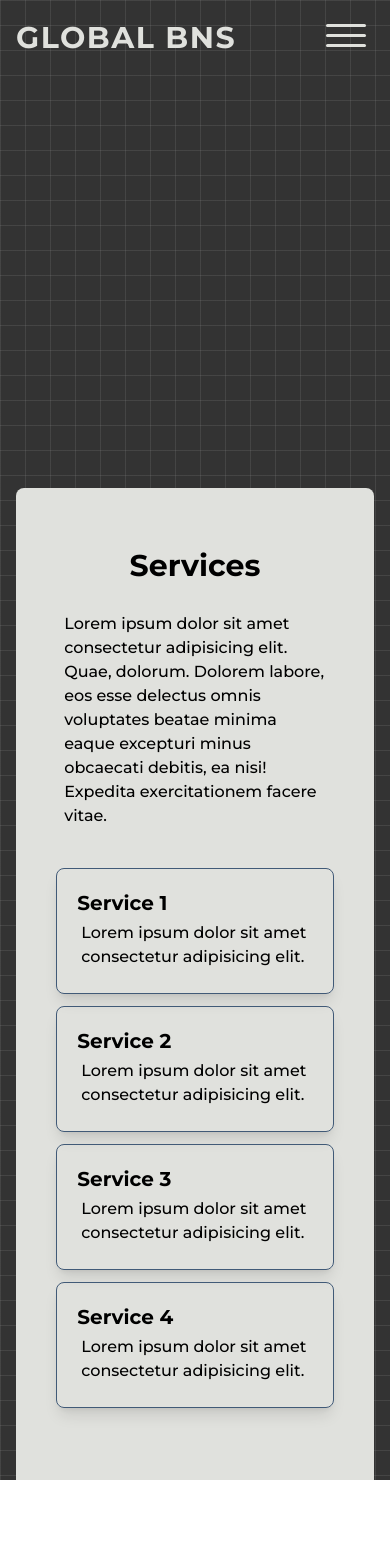
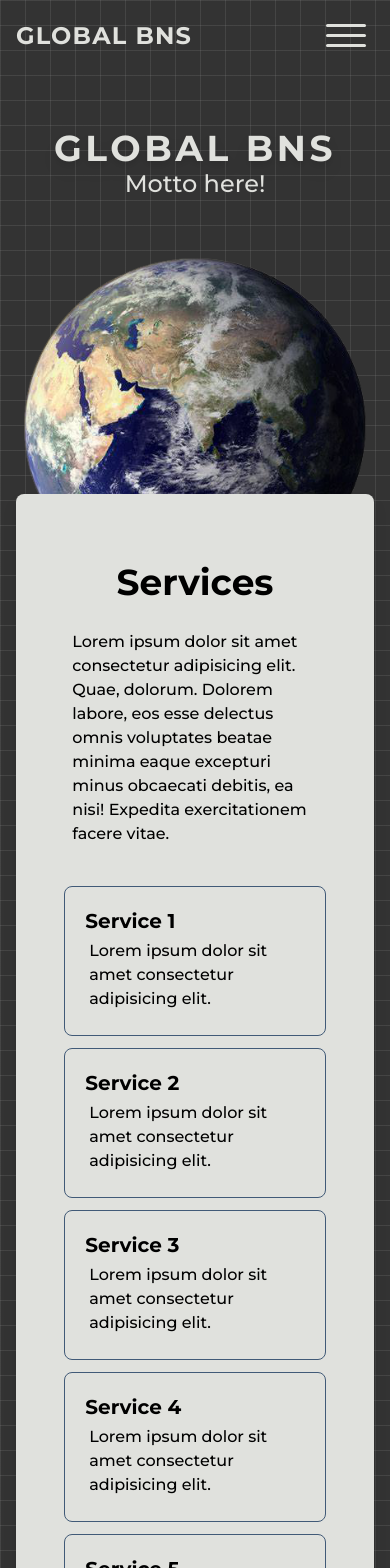
Before and after one commit to bllakcn/global-bns-website, a Next.js app: page / in a window 390 px wide. Shown: the top 1568 px of the page. Before the commit the page ends 1480 px from the top, so only its background shows below. Built offline with nearby package versions, Linux system fonts and the light colour scheme.

Commit message:
Redesign hero and services

```diff
--- a/pages/components/Layout/Navbar/Hamburger.tsx
+++ b/pages/components/Layout/Navbar/Hamburger.tsx
@@ -6,9 +6,10 @@ import { FC } from "react";
 type HamburgerProps = {
   setIsActive: (value: boolean) => void;
   isActive: boolean;
-};
+  y: number;
+} & React.HTMLAttributes<HTMLDivElement>;
 
-const Hamburger: FC<HamburgerProps> = ({ setIsActive, isActive }) => {
+const Hamburger: FC<HamburgerProps> = ({ setIsActive, isActive, y }) => {
   return (
     <div className="block sm:hidden">
       <ul>
@@ -16,13 +17,19 @@ const Hamburger: FC<HamburgerProps> = ({ setIsActive, isActive }) => {
           <button
             className={`${styles.hamburger} ${styles.hamburgerSqueeze} ${
               isActive ? styles.isActive : ""
-            } p-2`}
+            } p-2 `}
             type="button"
             title="hamburger"
             aria-label="menu"
           >
-            <span className={styles.hamburgerBox}>
-              <span className={styles.hamburgerInner}></span>
+            <span className={` ${styles.hamburgerBox}`}>
+              <span
+                className={` ${
+                  y > 20
+                    ? "bg-primary-400 after:bg-primary-400 before:bg-primary-400"
+                    : "bg-primary-100 after:bg-primary-100 before:bg-primary-100"
+                } ${styles.hamburgerInner}`}
+              ></span>
             </span>
           </button>
         </li>
--- a/pages/components/Layout/Navbar/Navbar.module.css
+++ b/pages/components/Layout/Navbar/Navbar.module.css
@@ -18,14 +18,14 @@
   border: 0;
   margin: 0;
   overflow: visible;
-  --hamburger-color: #e0e1dd;
-  --hamburgerActive-color: #778da9;
+  /* --hamburger-color: rgb(27 38 59); */
+  /* --hamburgerActive-color: rgb(27 38 59); */
 }
-.hamburger.isActive .hamburgerInner,
+/* .hamburger.isActive .hamburgerInner,
 .hamburger.isActive .hamburgerInner::before,
 .hamburger.isActive .hamburgerInner::after {
   background-color: var(--hamburgerActive-color);
-}
+} */
 .hamburgerBox {
   width: 40px;
   height: 24px;
@@ -42,7 +42,7 @@
 .hamburgerInner::after {
   width: 40px;
   height: 3px;
-  background-color: var(--hamburger-color);
+  /* background-color: var(--hamburger-color); */
   border-radius: 4px;
   position: absolute;
   transition-property: transform;
--- a/pages/components/Layout/Navbar/Navbar.tsx
+++ b/pages/components/Layout/Navbar/Navbar.tsx
@@ -1,6 +1,6 @@
 import Link from "next/link";
 import Hamburger from "./Hamburger";
-import { useState } from "react";
+import { useState, useEffect } from "react";
 
 export const navigation = [
   { title: "About", link: "/about" },
@@ -10,12 +10,26 @@ export const navigation = [
 
 const Navbar = () => {
   const [isActive, setIsActive] = useState(false);
+  const [y, setY] = useState(0);
+
+  useEffect(() => {
+    window.addEventListener("scroll", () => setY(window.scrollY));
+    return () => {
+      window.removeEventListener("scroll", () => setY(window.scrollY));
+    };
+  });
 
   return (
-    <nav className="bg-transparent sticky top-0 w-full text-primary-100 text-lg">
-      <div className="max-w-7xl pt-4 pb-3 px-4 mx-auto flex justify-between items-baseline">
+    <nav
+      className={`${
+        y > 20
+          ? "bg-primary-100 shadow-md text-primary-400"
+          : "bg-transparent text-primary-100"
+      } fixed top-0 w-full z-10 text-lg transition-colors rounded-b-lg`}
+    >
+      <div className="max-w-7xl pt-4 pb-3 px-4 mx-auto flex justify-between items-center">
         <Link href="/">
-          <h1 className="font-bold text-3xl sm:p-2 tracking-wider">
+          <h1 className="font-bold text-2xl sm:p-2 tracking-wider">
             GLOBAL BNS
           </h1>
         </Link>
@@ -28,17 +42,19 @@ const Navbar = () => {
             ))}
           </ul>
         </div>
-        <Hamburger setIsActive={setIsActive} isActive={isActive} />
+        <Hamburger setIsActive={setIsActive} isActive={isActive} y={y} />
       </div>
       <div
         className={`${
           isActive ? "visible opacity-100" : "invisible opacity-0"
         } block sm:hidden transition-all px-2`}
       >
-        <ul className="flex justify-between -mt-2 py-2">
+        <ul className="flex justify-between -mt-5 py-2">
           {navigation.map(({ title, link }) => (
             <li
-              className="hover:text-white w-full border-r last:border-none"
+              className={` w-full border-r last:border-none ${
+                y > 20 ? "border-primary-400" : "border-primary-100"
+              }`}
               key={title}
             >
               <Link className="flex justify-center w-full" href={link}>
--- a/pages/components/ServicesSummary/ServicesSummary.tsx
+++ b/pages/components/ServicesSummary/ServicesSummary.tsx
@@ -20,22 +20,32 @@ const ServicesSummary = () => {
       name: "Service 4",
       content: "Lorem ipsum dolor sit amet consectetur adipisicing elit.",
     },
+    {
+      id: 5,
+      name: "Service 5",
+      content: "Lorem ipsum dolor sit amet consectetur adipisicing elit.",
+    },
+    {
+      id: 6,
+      name: "Service 6",
+      content: "Lorem ipsum dolor sit amet consectetur adipisicing elit.",
+    },
   ];
 
   return (
-    <div className="">
-      <h2 className="font-extrabold text-3xl text-center py-5">Services</h2>
+    <div className="bg-primary-100 w-11/12 min-h-screen mx-auto p-12 md:p-24 rounded-t-lg z-10 drop-shadow-lg">
+      <h2 className="font-extrabold text-4xl text-center py-5">Services</h2>
       <p className="p-2 max-w-4xl mx-auto">
         Lorem ipsum dolor sit amet consectetur adipisicing elit. Quae, dolorum.
         Dolorem labore, eos esse delectus omnis voluptates beatae minima eaque
         excepturi minus obcaecati debitis, ea nisi! Expedita exercitationem
         facere vitae.
       </p>
-      <ul className="flex flex-wrap flex-col sm:flex-row gap-3 py-8 justify-center items-center">
+      <ul className="grid grid-cols-1 md:grid-cols-3 gap-3 py-8 justify-center items-center">
         {services.map((service) => (
           <li
             key={service.id}
-            className="p-5 border border-primary-300 rounded-lg shadow-lg hover:shadow-none"
+            className="p-5 border border-primary-300 rounded-lg hover:shadow-lg transition-all"
           >
             <h3 className="font-semibold text-xl">{service.name}</h3>
             <p className="p-1">{service.content}</p>
--- a/pages/index.tsx
+++ b/pages/index.tsx
@@ -6,9 +6,18 @@ import earth from "../public/earth.png";
 export default function Home() {
   return (
     <>
-      <main
-        className={`h-96 text-xl flex justify-center items-start md:items-center max-w-screen-2xl mx-auto`}
-      >
+      <main>
+        <div className="w-full text-primary-100 flex text-center flex-col justify-center items-center pt-32 -mb-32">
+          <h1 className="font-bold text-4xl md:text-7xl tracking-widest drop-shadow-lg">
+            GLOBAL BNS
+          </h1>
+          <p className="pb-8 text-2xl md:text-5xl">Motto here!</p>
+          <Image
+            src={earth}
+            alt="earth"
+            className="hover:-translate-y-5 transition-all"
+          />
+        </div>
         {/* <div className="p-5 flex md:flex-col gap-5 w-1/3 flex-1">
         <h1 className="text-5xl font-bold tracking-wider">Global BNS</h1>
         <p className="">
@@ -20,10 +29,10 @@ export default function Home() {
       </div> */}
         {/* <ServiceEarth /> */}
       </main>
-      {/* <Image src={earth} alt="earth" className="" /> */}
-      <section className="w-11/12 z-10 min-h-screen mx-auto p-10 rounded-t-lg bg-primary-100">
+      <section className="relative">
         <ServicesSummary />
       </section>
     </>
   );
+  36;
 }
```
